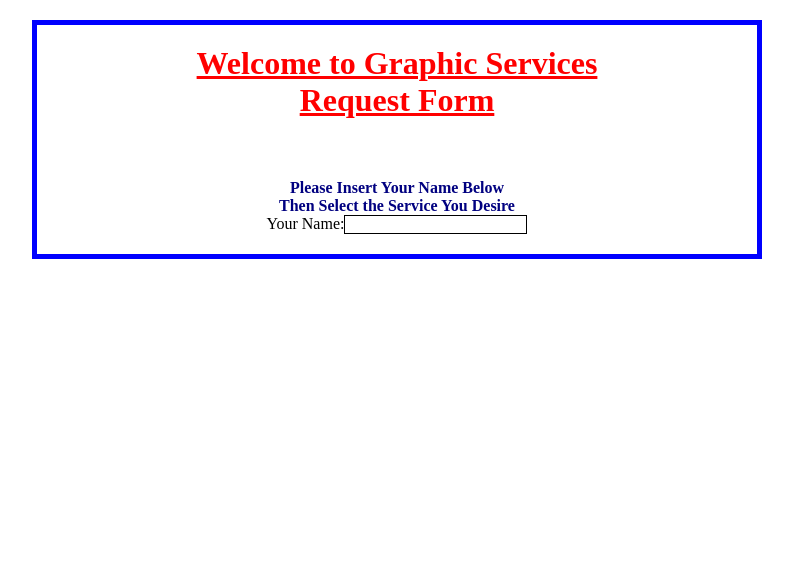
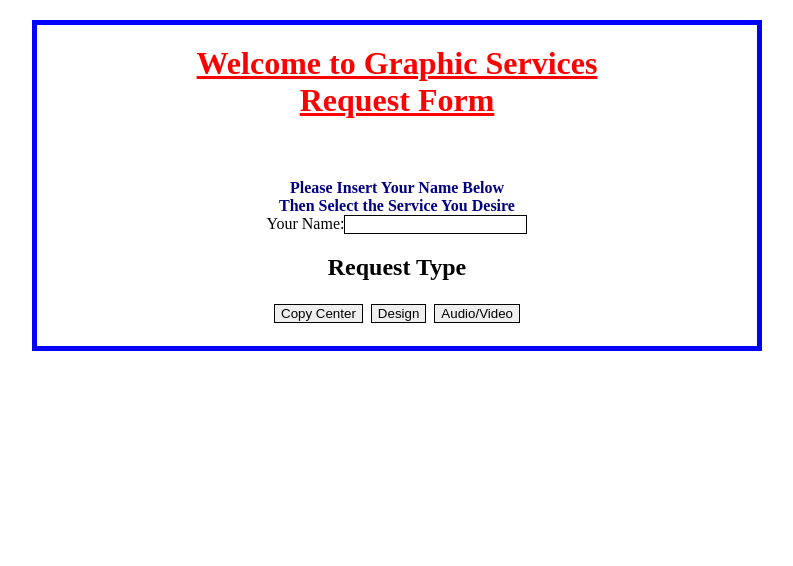
Before and after one commit to mfouladi/pola-graphic-services, a PHP site: page /login.html in a window 1280 px wide. Shown: the top 566 px of the page, without its empty margins (243-1036 px from the left). Run offline with PHP 8.4, Linux system fonts and the light colour scheme.

Commit message:
Updated look and added users

```diff
--- a/login.css
+++ b/login.css
@@ -38,3 +38,7 @@ h4 {
 input{
 	border: 1px black solid;
 }
+
+table{
+	margin:0 Auto 0 Auto;
+}
--- a/login.html
+++ b/login.html
@@ -16,6 +16,18 @@
 				<h4>Then Select the Service You Desire </h4>
 				Your Name:<input type="text" name="username" id="username">
 			<div>
+			<h2>Request Type</h2>
+			<table id="SubmitButtons">
+				<tr>
+					<td></td>
+					<td><input type="submit" name="copy_request" value="Copy Center"></td>
+					<td></td>
+					<td><input type="submit" name="design_request" value="Design"></td>
+					<td></td>
+					<td><input type="submit" name="av_request" value="Audio/Video"></td>
+					<td></td>
+				</tr>
+			</table>
 		</div>
 	</body>
 </html>
```
Also changed, not shown: 1 other file.
